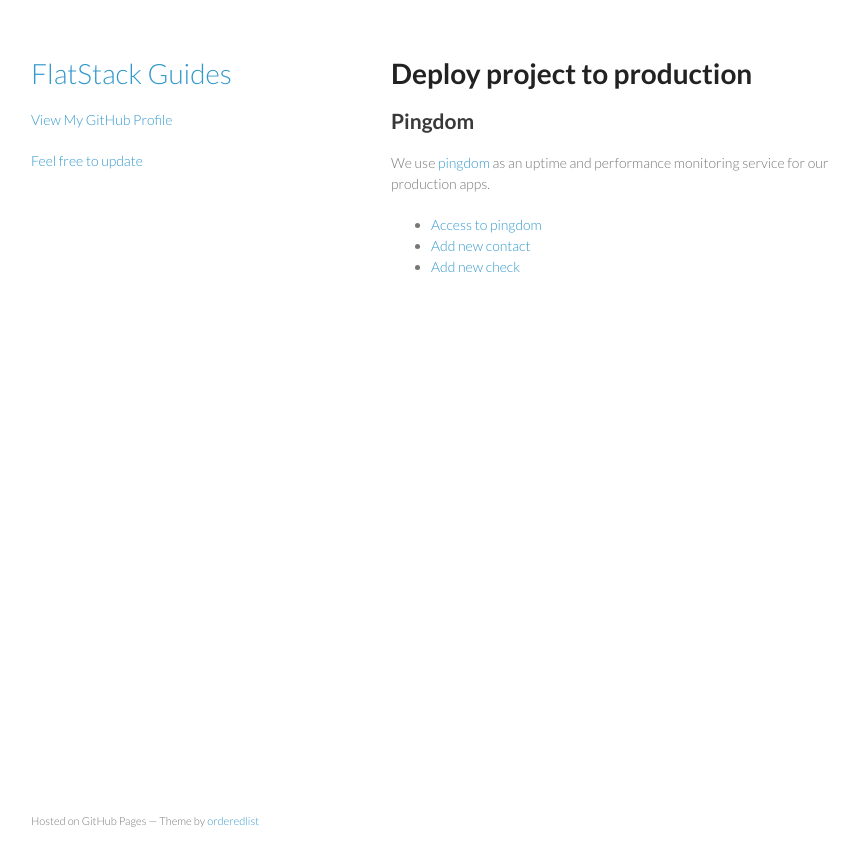
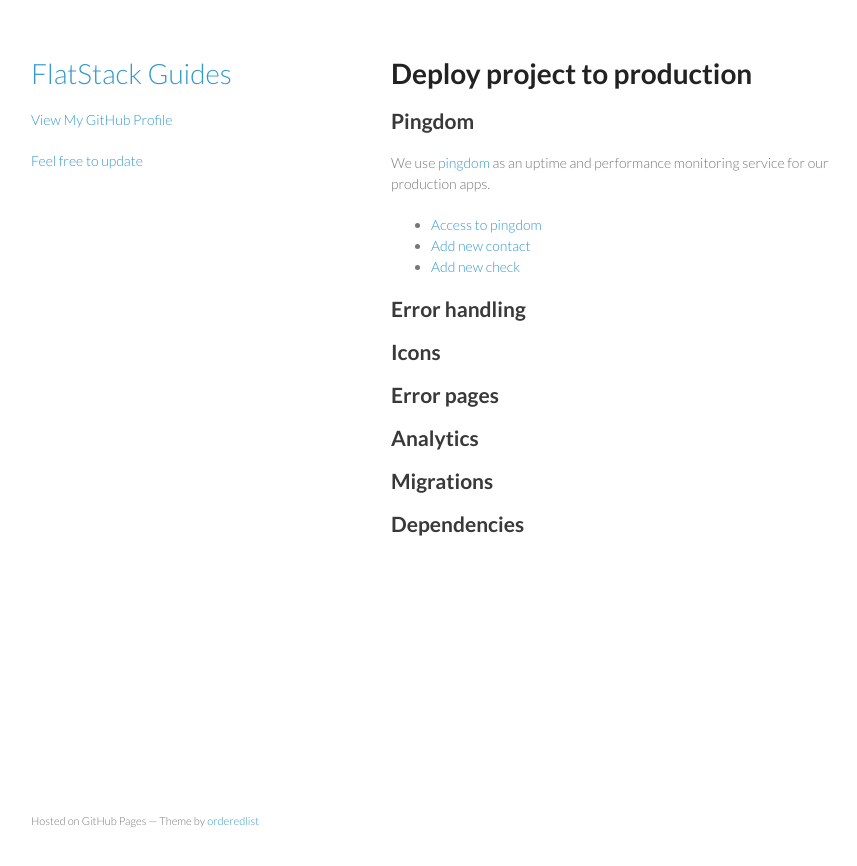
Before and after one commit to mike-burns/fs.github.com, a Jekyll site: the page built from deploy/production.md, in a window 1280 px wide. Shown: the top 866 px of the page, without its empty margins (179-1036 px from the left). Built offline with Jekyll 4.4.1, drawn with Linux system fonts in a browser that asks for light colours.

Commit message:
Update deploy/production.md

```diff
--- a/deploy/production.md
+++ b/deploy/production.md
@@ -11,3 +11,16 @@ We use [pingdom](http://pingdom.com) as an uptime and performance monitoring ser
 * [Access to pingdom](https://flatstack.basecamphq.com/W5089997)
 * [Add new contact](https://my.pingdom.com/contacts)
 * [Add new check](https://my.pingdom.com/checks)
+
+
+## Error handling
+
+## Icons
+
+## Error pages
+
+## Analytics
+
+## Migrations
+
+## Dependencies
```
